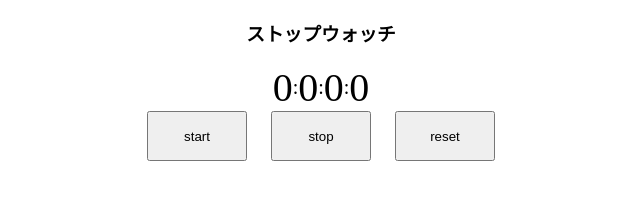
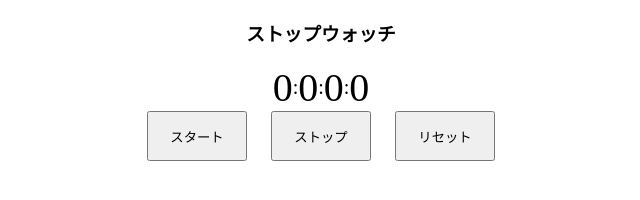
Before and after one commit to harluz/StopWatch, a plain HTML site: page index.html in a window 1280 px wide. Shown: the full height of the page, 319-959 px from the left. Drawn offline with nearby package versions, Linux system fonts and the light colour scheme.

Commit message:
ボタンの文字を修正

```diff
--- a/index.html
+++ b/index.html
@@ -29,9 +29,9 @@
 				<!-- value属性 入力初期値を指定する方法 -->
 				<!-- valueに入力した文字がブラウザに表示される -->
 				<!-- inputタグとbuttonタグの使い分けを理解する -->
-				<input id="start" type="button" value="start" />
-				<input id="stop" type="button" value="stop" />
-				<input id="reset" type="button" value="reset" />
+				<input id="start" type="button" value="スタート" />
+				<input id="stop" type="button" value="ストップ" />
+				<input id="reset" type="button" value="リセット" />
 			</div>
 		</div>
 		<!-- DOM要素を読み込んだ後であればJsが参照できる -->
```
